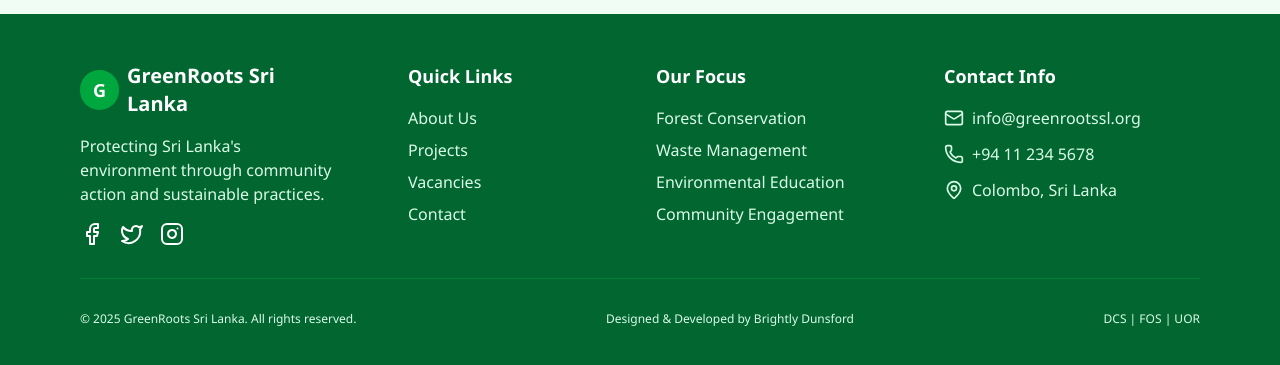
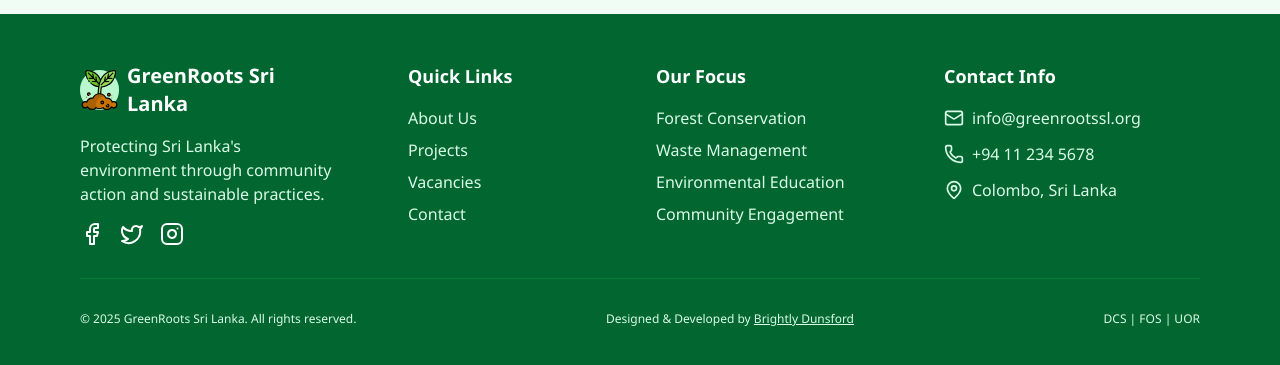
Before and after one commit to techocea/hss-ruh-competion, a React (Vite) app: page / in a window 1280 px wide. Shown: the part 1732-2097 px from the top of the page. Built offline with nearby package versions, Linux system fonts and the light colour scheme.

Commit message:
added footer logo and added underline for developer name

```diff
--- a/src/components/common/Footer.tsx
+++ b/src/components/common/Footer.tsx
@@ -8,8 +8,9 @@ const Footer = () => {
                 <div className="grid md:grid-cols-4 w-full gap-8">
                     <div className="">
                         <div className="flex items-center space-x-2 mb-4">
-                            <div className="w-10 h-10 bg-green-600 rounded-full flex items-center justify-center">
-                                <span className="text-white font-bold text-lg">G</span>
+                            <div className="w-10 h-10 bg-green-200 rounded-full flex items-center justify-center">
+                                <img src="/logo.svg"
+                                     alt="logo fro greenroots sri lanka"/>
                             </div>
                             <span className="text-xl font-bold">GreenRoots Sri Lanka</span>
                         </div>
@@ -70,7 +71,7 @@ const Footer = () => {
                     <p className="text-sm lg:text-xs">&copy; {new Date().getFullYear()} GreenRoots Sri Lanka. All rights reserved.</p>
 
                     <p className="text-sm lg:text-xs">Designed & Developed by <span>
-                        <Link to="https://imbrightly.vercel.app/">Brightly Dunsford</Link>
+                        <Link to="https://imbrightly.vercel.app/" className="underline">Brightly Dunsford</Link>
                     </span></p>
 
                     <p className="text-sm lg:text-xs">
```
